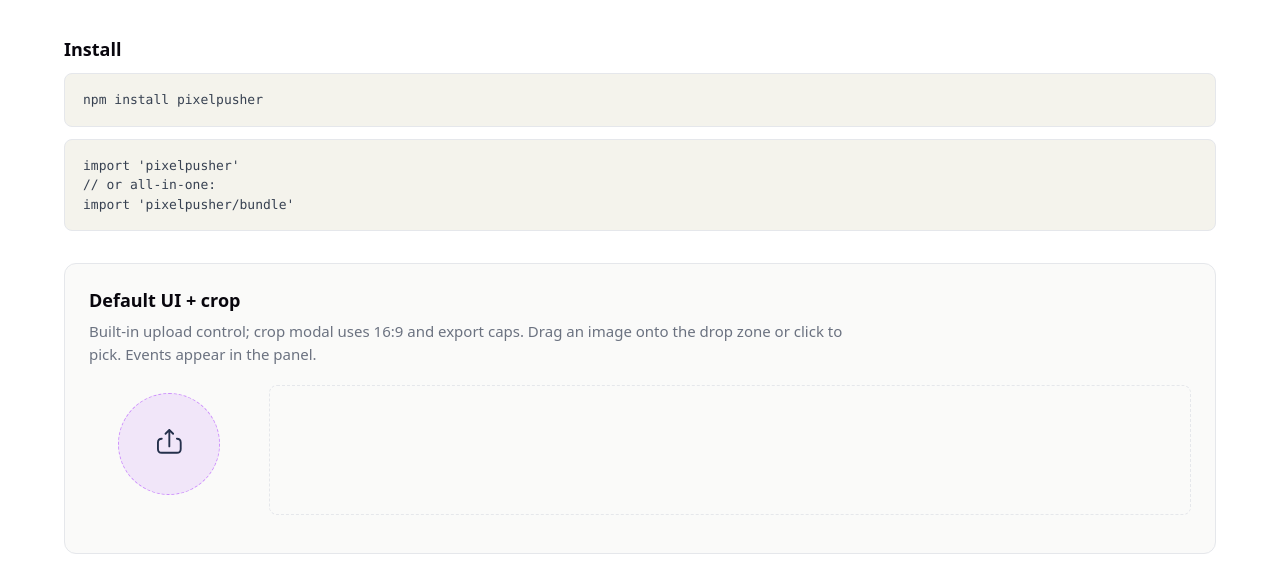
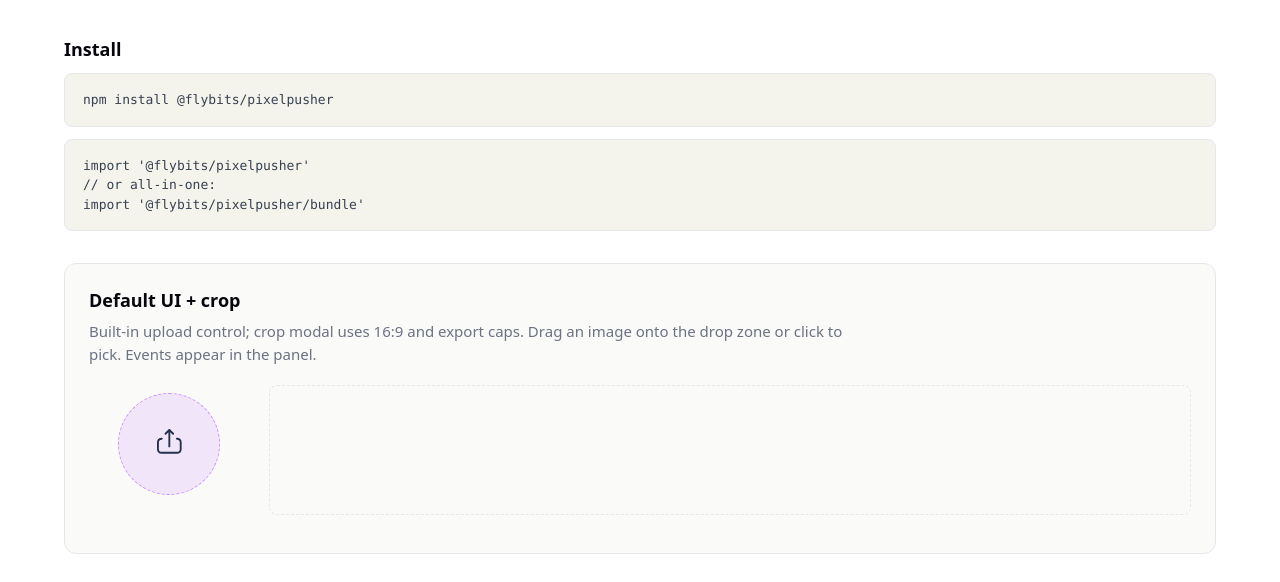
Before and after one commit to flybits/pixelpusher-local, a website built with Vite: page index.html in a window 1280 px wide. Shown: the part 174-756 px from the top of the page. Built offline with nearby package versions, Linux system fonts and the light colour scheme; files whose address does not match are found by name.

Commit message:
Prep for publishing;

```diff
--- a/index.html
+++ b/index.html
@@ -22,10 +22,10 @@
 
       <section class="demo-install" aria-labelledby="install-heading">
         <h2 id="install-heading">Install</h2>
-        <pre class="demo-code"><code>npm install pixelpusher</code></pre>
-        <pre class="demo-code"><code>import 'pixelpusher'
+        <pre class="demo-code"><code>npm install @flybits/pixelpusher</code></pre>
+        <pre class="demo-code"><code>import '@flybits/pixelpusher'
 // or all-in-one:
-import 'pixelpusher/bundle'</code></pre>
+import '@flybits/pixelpusher/bundle'</code></pre>
       </section>
 
       <section class="demo-card" aria-labelledby="demo-a-heading">
```
Also changed, not shown: package.json (+19 -3 lines), README.md, 2 other files.
